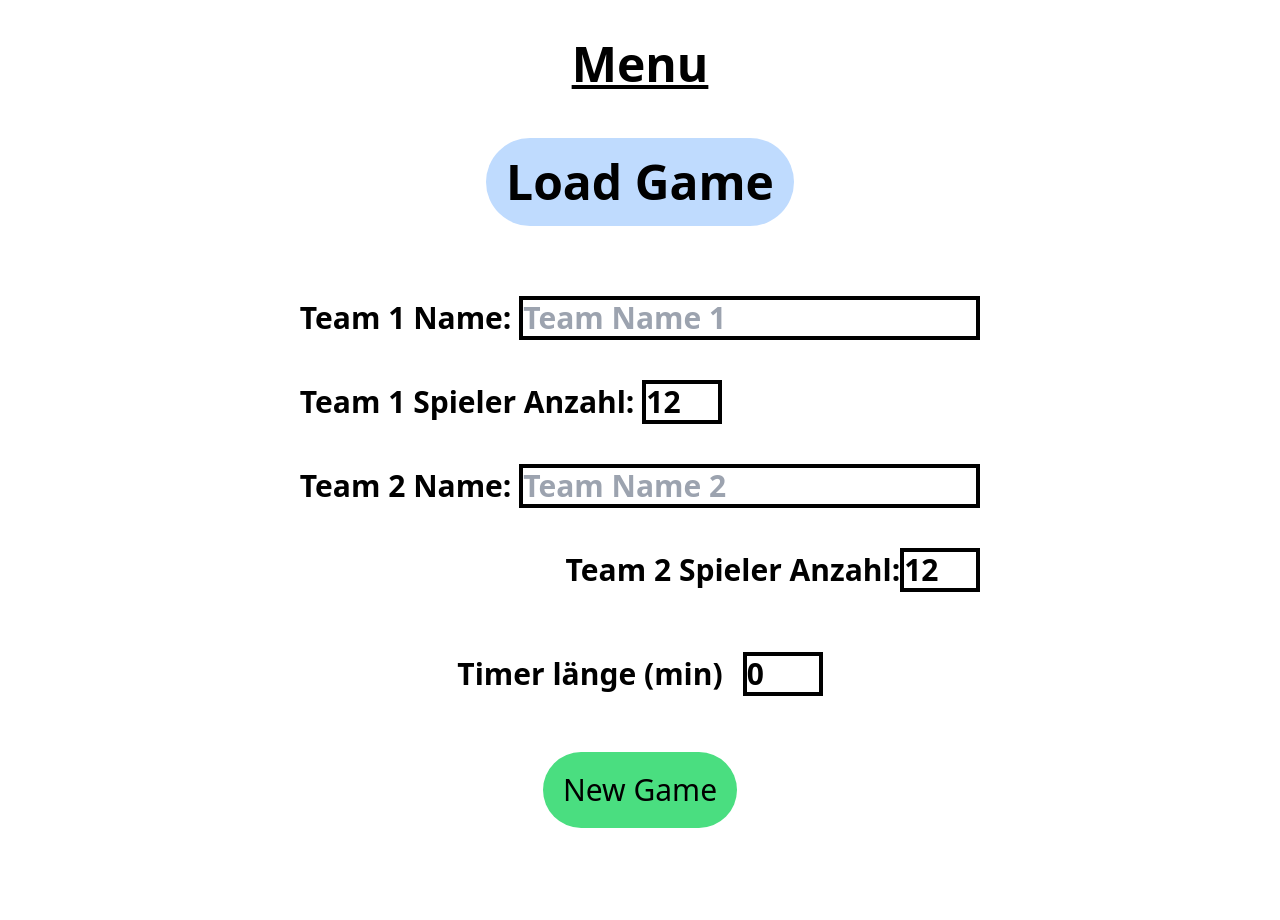
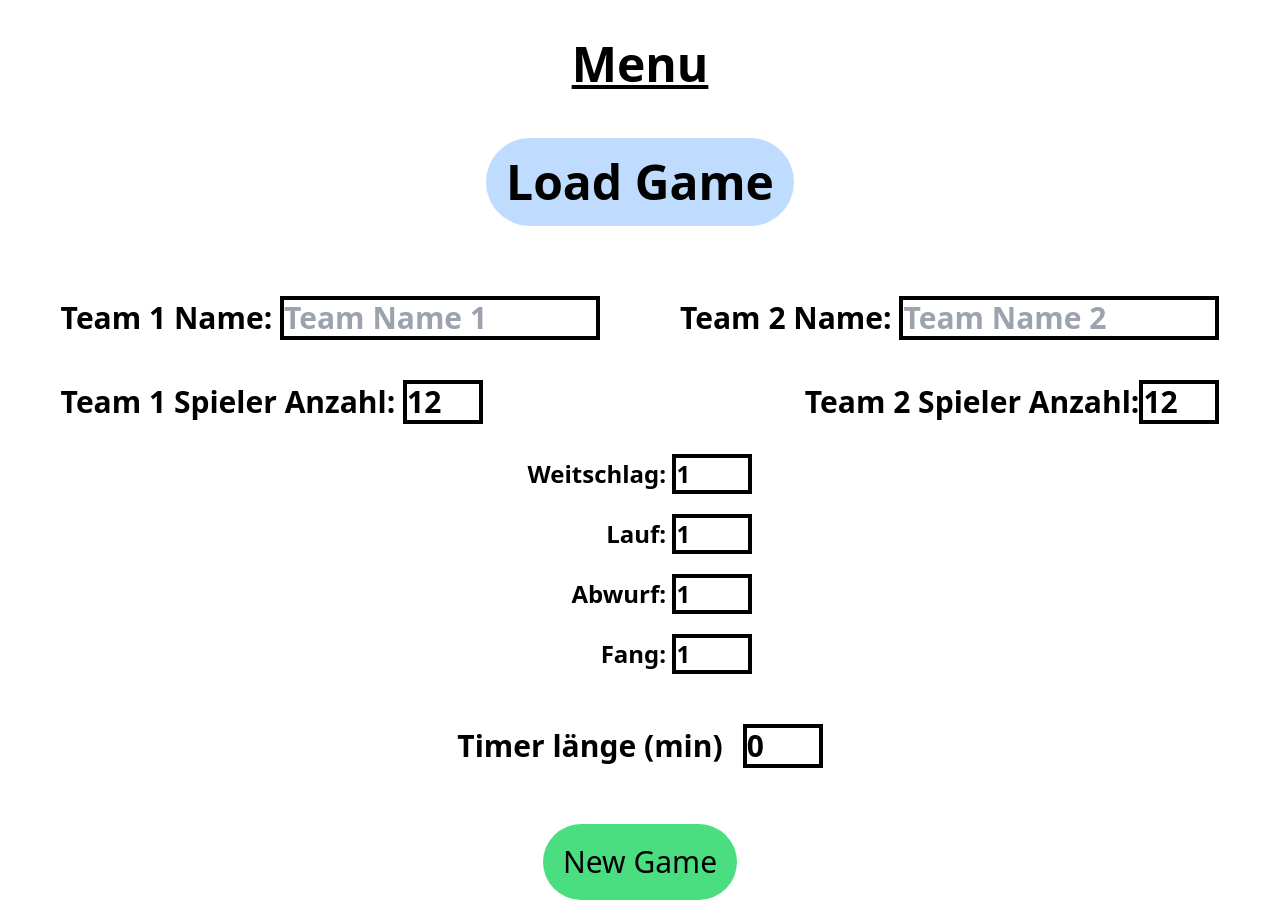
Before and after one commit to Colindustrys/schlagballfrontend, a Next.js app: page / in a window 1280 px wide. Before the commit the page ends 848 px from the top, so only its background shows below. Built offline with nearby package versions, Linux system fonts and the light colour scheme.

Commit message:
Limited player wield to width 80. Added abitly to change the point amount for each type in the menu. Team names will now be colored in red or green depending on the current team

```diff
--- a/app/game/page.tsx
+++ b/app/game/page.tsx
@@ -29,6 +29,10 @@ let myJson: GameData = {
   "team2playerCount": 12,
   "timestamp": null,
   "setGameLength": 3,
+  "weitschlag": 1,
+  "lauf": 1,
+  "abwurf": 1,
+  "fang": 1,
   "events": [{timestampt: 100, text: "placeholder", team: 2, player: 1}]
 }
 
@@ -50,16 +54,16 @@ export default function Home() {
     saveData()
   }, [json, events]);
 
-  function pointTeam1() {
+  function pointTeam1(amount: number) {
     let newJson = JSON.parse(JSON.stringify(json));
-    newJson.team1points++;
+    newJson.team1points += Number(amount);
     setJson(newJson)
     return newJson
   }
 
-  function pointTeam2() {
+  function pointTeam2(amount: number) {
     let newJson = JSON.parse(JSON.stringify(json));
-    newJson.team2points++;
+    newJson.team2points += Number(amount);
     setJson(newJson)
     return newJson
   }
@@ -180,14 +184,36 @@ export default function Home() {
 
     let newJson: GameData
 
+    let amount: number;
+    switch (art) {
+      case "Weitschlagpunkt":
+        amount = json.weitschlag;
+        break;
+
+      case "Laufpunkt":
+        amount = json.lauf;
+        break;
+
+      case "Abwurfpunkt":
+        amount = json.abwurf;
+        break;
+
+      case "Fangpunkt":
+        amount = json.fang;
+        break;
+
+      default:
+        amount = 0;
+    }
+
     if (team == 1) {
       //console.log(team);
 
-      newJson = pointTeam1()
+      newJson = pointTeam1(amount)
     } else {
       //console.log(team);
 
-      newJson = pointTeam2()
+      newJson = pointTeam2(amount)
     }
     //console.log(json);
 
@@ -265,13 +291,13 @@ export default function Home() {
             <div className="flex items-center justify-center">
               <TimerStartButton json={json} onClickFunction={timerStart}/>
             </div>
-            <div id="teamName1" className='text-4xl font-bold p-5 text-center'>
+            <div id="teamName1" className='text-4xl font-bold p-5 text-center' style={{color: (json.currentTeam === 0) ? "green" : "red"}}>
               <TeamNameDisplay json={json} teamNR={1}/>
             </div>
             <div id="score" className="flex items-center justify-center">
               <ScoreBoard json={json}/>
             </div>
-            <div id="teamName2" className='text-4xl font-bold p-5 text-center'>
+            <div id="teamName2" className='text-4xl font-bold p-5 text-center' style={{color: (json.currentTeam === 1) ? "green" : "red"}}>
               <TeamNameDisplay json={json} teamNR={2}/>
             </div>
             <div id="team1points">
--- a/app/globals.css
+++ b/app/globals.css
@@ -19,7 +19,7 @@
 }
 
 .table-element {
-  @apply p-1 lg:p-5 border border-black border-2;
+  @apply p-1 lg:p-5 border-black border-2;
 }
 
 .col-name {
@@ -31,3 +31,7 @@
   -ms-user-select: none; /* IE 10 and IE 11 */
   user-select: none; /* Standard syntax */
 }
+
+.point-amount_selector {
+  @apply my-2.5;
+}
--- a/app/page.tsx
+++ b/app/page.tsx
@@ -9,6 +9,10 @@ interface FormData {
   team2name: string;
   team2Size: number,
   timer: number;
+  weitschlag: number,
+  lauf: number,
+  abwurf: number,
+  fang: number,
 }
 
 interface FormProps {
@@ -23,6 +27,10 @@ export default function Menu() {
     team2name: '',
     team2Size: 12,
     timer: 0,
+    weitschlag: 1,
+    lauf: 1,
+    abwurf: 1,
+    fang: 1
   });
 
   const handleChange = (e: React.ChangeEvent<HTMLInputElement>) => {
@@ -39,11 +47,14 @@ export default function Menu() {
   function onSumbitHandler(e: React.FormEvent) {
     e.preventDefault();
 
-    newGame(formData.team1name, formData.team1Size, formData.team2name, formData.team2Size, formData.timer)
+    newGame(formData.team1name, formData.team1Size, formData.team2name, formData.team2Size, formData.timer, formData.weitschlag,
+      formData.lauf, formData.abwurf, formData.fang
+      )
 
   }
 
-  function newGame(team1name: string, team1Size: number, team2name: string, team2Size: number, timer: number) {
+  function newGame(team1name: string, team1Size: number, team2name: string, team2Size: number, timer: number, weitschlag: number,
+    lauf: number, abwurf: number, fang: number,) {
 
     //make new game object
     let newGame: GameData = {
@@ -58,6 +69,11 @@ export default function Menu() {
       team2playerCount: team2Size,
 
       currentTeam: 0,
+
+      weitschlag: weitschlag,
+      lauf: lauf,
+      abwurf: abwurf,
+      fang: fang,
 
       setGameLength: timer,
       timestamp: null,
@@ -100,7 +116,7 @@ export default function Menu() {
               <div id="team1" className=" px-5 flex items-start justify-center flex-col">
                 <div className="p-5">
                   <label htmlFor="input1">Team 1 Name: </label>
-                  <input className=" border-4 border-black" placeholder="Team Name 1" type="text" id="input1" name="team1name" value={formData.team1name} onChange={handleChange}/>
+                  <input className=" border-4 border-black w-80" placeholder="Team Name 1" type="text" id="input1" name="team1name" value={formData.team1name} onChange={handleChange}/>
                 </div>
                 <div className="p-5">
                   <label htmlFor="input1_5">Team 1 Spieler Anzahl: </label>
@@ -110,7 +126,7 @@ export default function Menu() {
               <div id="team2" className="px-5 flex items-end justify-center flex-col">
                 <div className="p-5">
                   <label htmlFor="input2">Team 2 Name: </label>
-                  <input className="border-4 border-black" placeholder="Team Name 2" type="text" id="input2" name="team2name" value={formData.team2name} onChange={handleChange}/>
+                  <input className="border-4 border-black w-80" placeholder="Team Name 2" type="text" id="input2" name="team2name" value={formData.team2name} onChange={handleChange}/>
                 </div>
                 <div className="p-5">
                   <label htmlFor="input2_5">Team 2 Spieler Anzahl:</label>
@@ -118,8 +134,26 @@ export default function Menu() {
                 </div>
               </div>
             </div>
-
-
+            <div className="flex items-center justify-center">
+              <div className="flex flex-col items-end justify-end font-bold text-2xl">
+                <div className="point-amount_selector">
+                    <label htmlFor="weitschlag">Weitschlag: </label>
+                    <input className=" border-4 border-black w-20" type="number" id="weitschlag" name="weitschlag" value={formData.weitschlag} onChange={handleChange}/>
+                </div>
+                <div className="point-amount_selector">
+                    <label htmlFor="lauf">Lauf: </label>
+                    <input className=" border-4 border-black w-20" type="number" id="lauf" name="lauf" value={formData.lauf} onChange={handleChange}/>
+                </div>
+                <div className="point-amount_selector">
+                    <label htmlFor="abwurf">Abwurf: </label>
+                    <input className=" border-4 border-black w-20" type="number" id="abwurf" name="abwurf" value={formData.abwurf} onChange={handleChange}/>
+                </div>
+                <div className="point-amount_selector">
+                    <label htmlFor="fang">Fang: </label>
+                    <input className=" border-4 border-black w-20" type="number" id="fang" name="fang" value={formData.fang} onChange={handleChange}/>
+                </div>
+              </div>
+            </div>
             <div className="flex items-center justify-center text-3xl font-bold mt-10">
               <label className="mr-5" htmlFor="input3">Timer länge (min)</label>
               <input className="border-4 border-black w-20" type="number" id="input3" name="timer" value={formData.timer} onChange={handleChange}/>
--- a/components/teamNameDisplay.tsx
+++ b/components/teamNameDisplay.tsx
@@ -23,7 +23,7 @@ const TeamNameDisplay: React.FC<myCurrentPlayer> = ({json, teamNR}) => {
   }
 
   return (
-    <div className='scoreBox'>
+    <div>
       <h2>{teamName}</h2>
 
     </div>
--- a/types/gameData.tsx
+++ b/types/gameData.tsx
@@ -13,6 +13,11 @@ interface GameData {
 
   currentTeam: number;
 
+  weitschlag: number,
+  lauf: number,
+  abwurf: number,
+  fang: number,
+
   timestamp: number | null,
   setGameLength: number
   events: EventT[]
```
